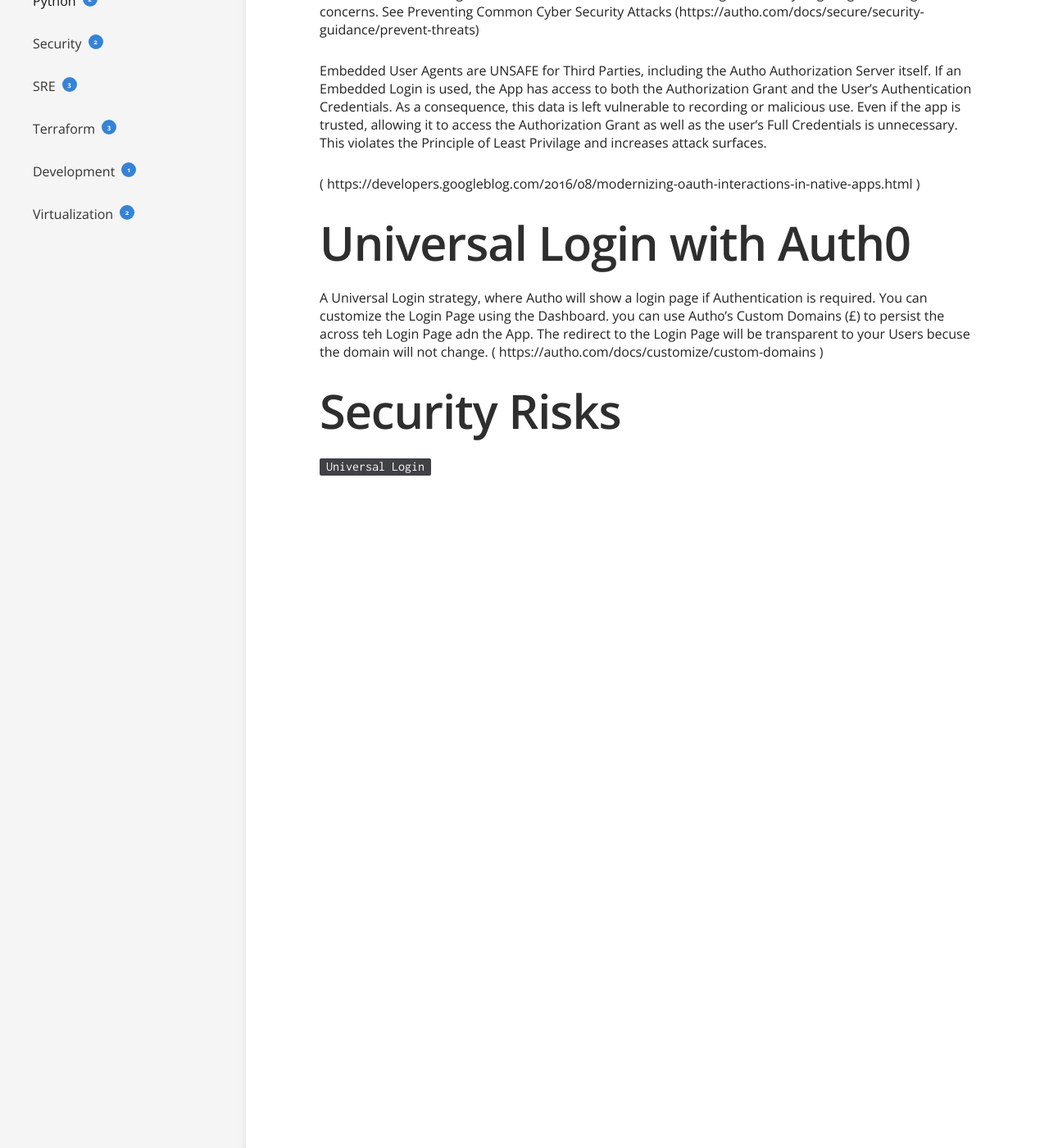
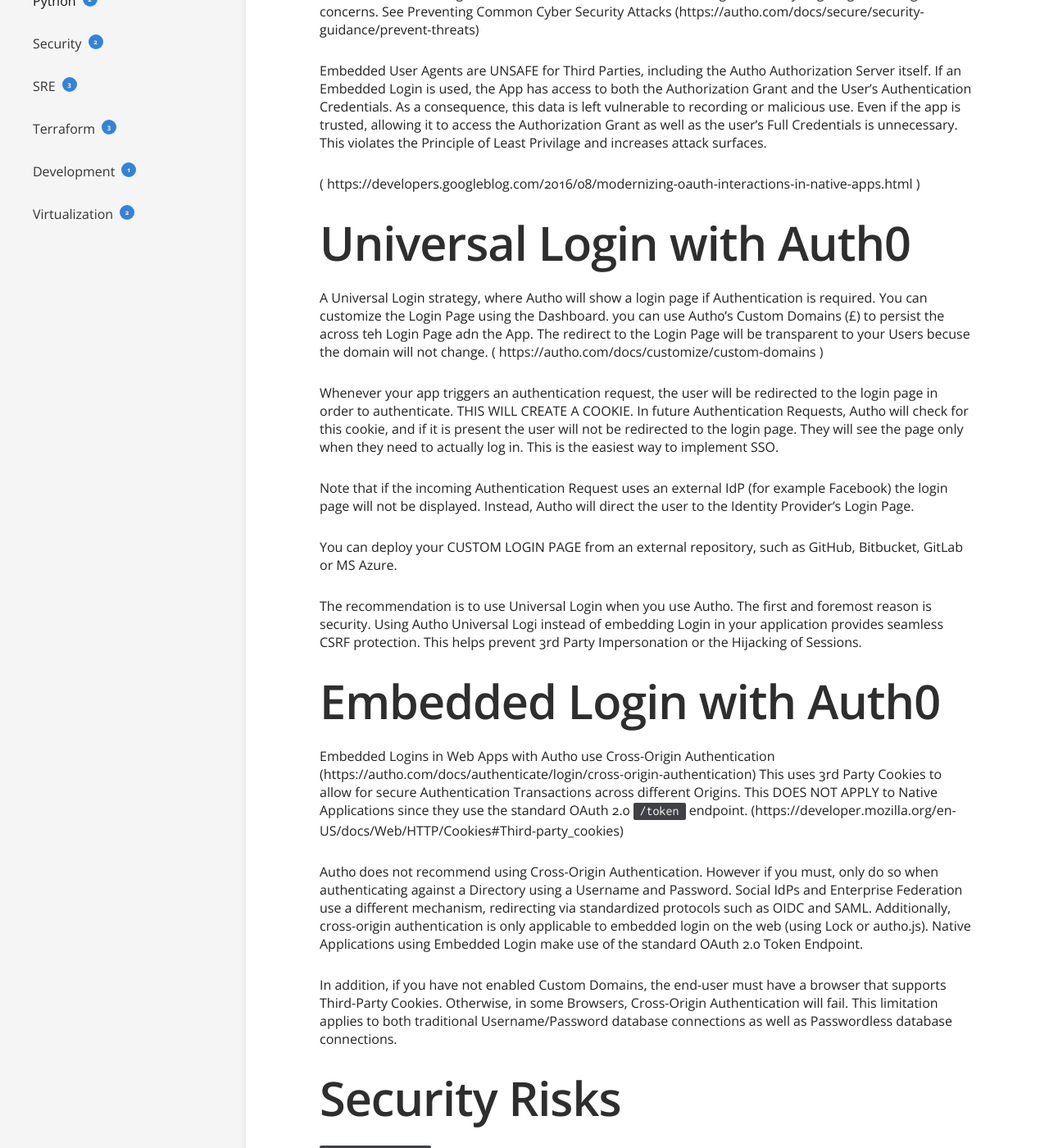
Before and after one commit to TABurrows/taburrows.github.io, a Jekyll site: the page built from _docs/Auth0/universal-login.md, in a window 1280 px wide and 1400 px high, scrolled down 1601 px. Shown: the whole window at 82% size. Built offline with Jekyll 4.4.1, drawn with Linux system fonts in a browser that asks for light colours.

Commit message:
Updated Universal Login notes

```diff
--- a/_docs/Auth0/universal-login.md
+++ b/_docs/Auth0/universal-login.md
@@ -38,8 +38,22 @@ Embedded User Agents are UNSAFE for Third Parties, including the Auth0 Authoriza
 
 A Universal Login strategy, where Auth0 will show a login page if Authentication is required.  You can customize the Login Page using the Dashboard. you can use Auth0's Custom Domains (£) to persist the  across teh Login Page adn the App.  The redirect to the Login Page will be transparent to your Users becuse the domain will not change. ( https://auth0.com/docs/customize/custom-domains )
 
+Whenever your app triggers an authentication request, the user will be redirected to the login page in order to authenticate.  THIS WILL CREATE A COOKIE.  In future Authentication Requests, Auth0 will check for this cookie, and if it is present the user will not be redirected to the login page.  They will see the page only when they need to actually log in. This is the easiest way to implement SSO.
+
+Note that if the incoming Authentication Request uses an external IdP (for example Facebook) the login page will not be displayed. Instead, Auth0 will direct the user to the Identity Provider's Login Page.
+
+You can deploy your CUSTOM LOGIN PAGE from an external repository, such as GitHub, Bitbucket, GitLab or MS Azure.
+
+The recommendation is to use Universal Login when you use Auth0.  The first and foremost reason is security. Using Auth0 Universal Logi instead of embedding Login in your application provides seamless CSRF protection.  This helps prevent 3rd Party Impersonation or the Hijacking of Sessions.
 
 
+## Embedded Login with Auth0
+
+Embedded Logins in Web Apps with Auth0 use Cross-Origin Authentication (https://auth0.com/docs/authenticate/login/cross-origin-authentication) This uses 3rd Party Cookies to allow for secure Authentication Transactions across different Origins.  This DOES NOT APPLY to Native Applications since they use the standard OAuth 2.0 `/token` endpoint. (https://developer.mozilla.org/en-US/docs/Web/HTTP/Cookies#Third-party_cookies)
+
+Auth0 does not recommend using Cross-Origin Authentication.  However if you must, only do so when authenticating against a Directory using a Username and Password. Social IdPs and Enterprise Federation use a different mechanism, redirecting via standardized protocols such as OIDC and SAML.  Additionally, cross-origin authentication is only applicable to embedded login on the web (using Lock or auth0.js). Native Applications using Embedded Login make use of the standard OAuth 2.0 Token Endpoint.
+
+In addition, if you have not enabled Custom Domains, the end-user must have a browser that supports Third-Party Cookies.  Otherwise, in some Browsers, Cross-Origin Authentication will fail.  This limitation applies to both traditional Username/Password database connections as well as Passwordless database connections.
 
 
 
```
